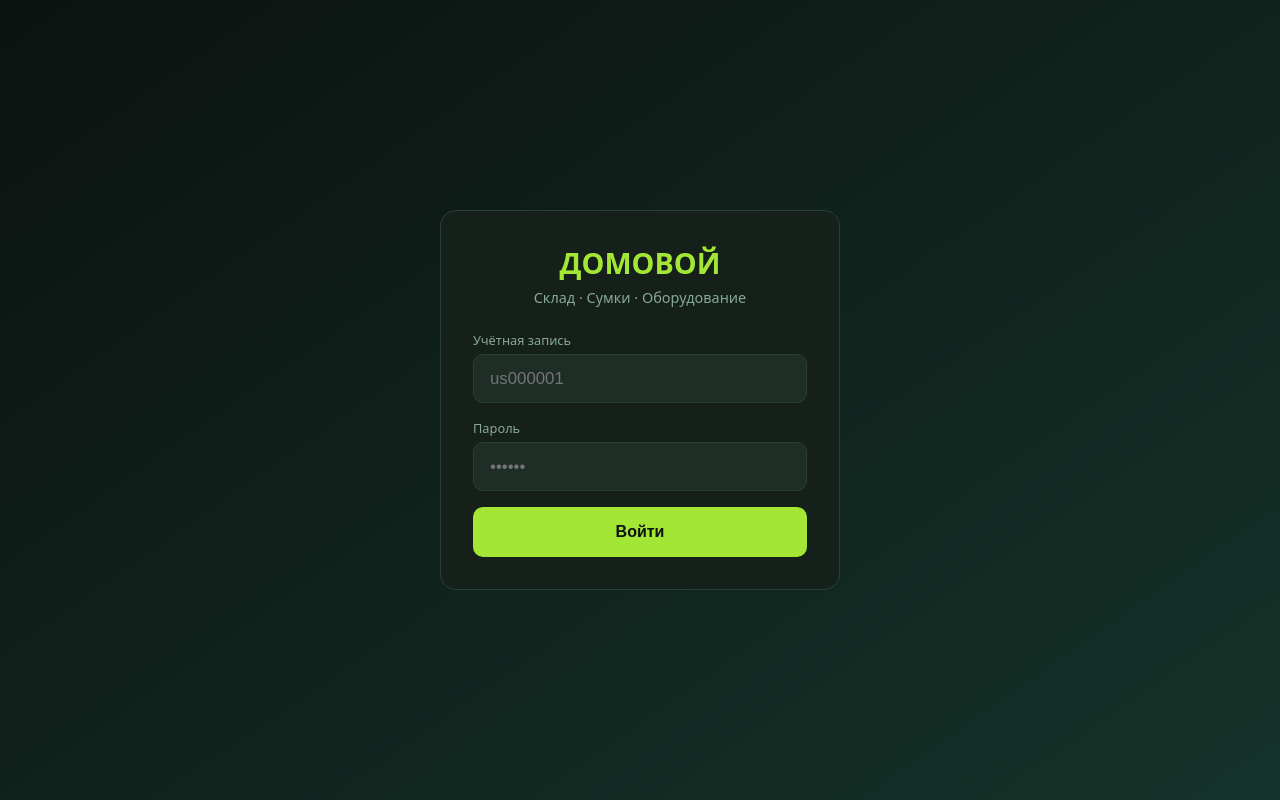
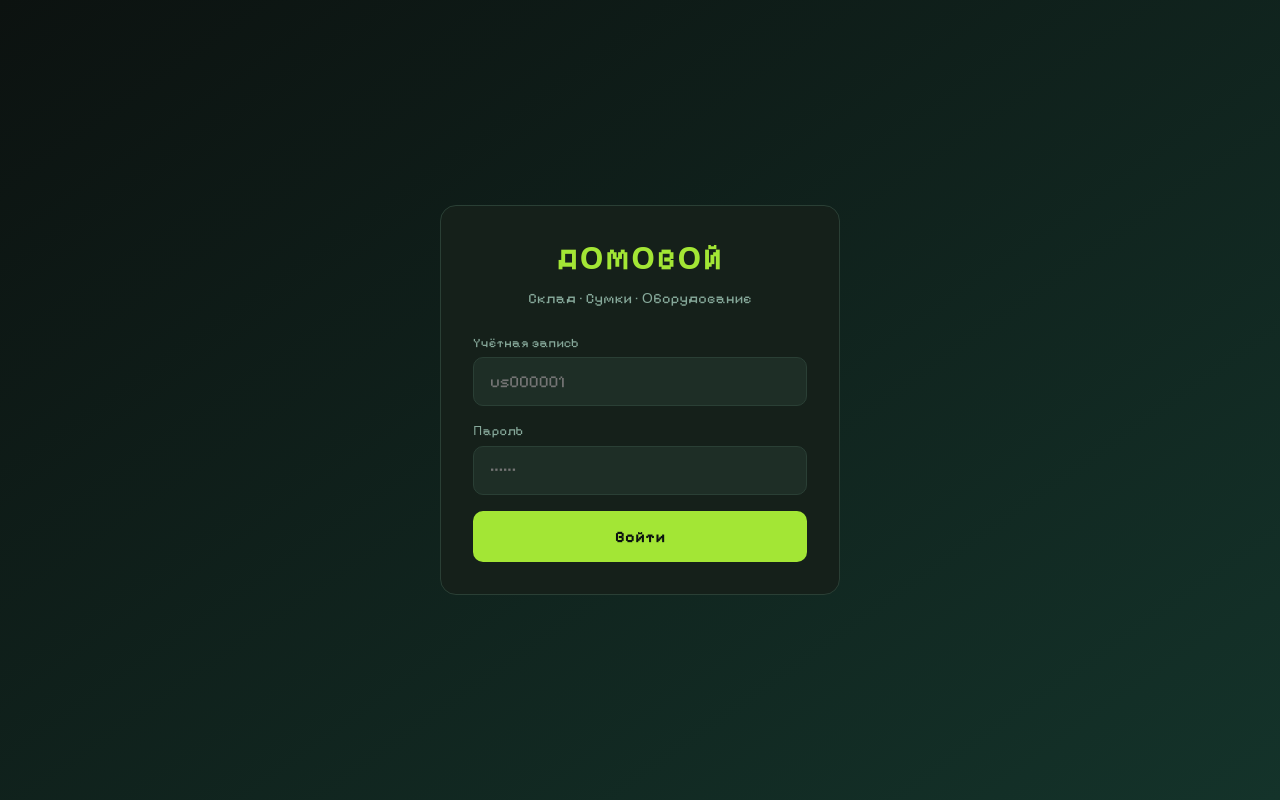
Before and after one commit to f6n7ggvrjn-ui/domovoy, a plain HTML site: page index.html in a window 1280 px wide. Drawn offline with Linux system fonts and the light colour scheme.

Commit message:
Add files via upload

```diff
--- a/index.html
+++ b/index.html
@@ -6,6 +6,9 @@
   <meta name="apple-mobile-web-app-capable" content="yes" />
   <meta name="theme-color" content="#0c1210" />
   <title>Домовой</title>
+  <link rel="preconnect" href="https://fonts.googleapis.com" />
+  <link rel="preconnect" href="https://fonts.gstatic.com" crossorigin />
+  <link href="https://fonts.googleapis.com/css2?family=Pixelify+Sans:wght@400;500;600;700&display=swap" rel="stylesheet" />
   <link rel="stylesheet" href="styles.css" />
 </head>
 <body>
@@ -39,6 +42,6 @@
   </div>
 
   <div id="toast" class="toast hidden"></div>
-  <script src="app.js?v=20261021d"></script>
+  <script src="app.js?v=20261021e"></script>
 </body>
 </html>
--- a/styles.css
+++ b/styles.css
@@ -14,11 +14,13 @@
 }
 * { box-sizing: border-box; margin: 0; padding: 0; }
 body {
-  font-family: system-ui, -apple-system, sans-serif;
+  font-family: "Pixelify Sans", "Press Start 2P", system-ui, sans-serif;
   background: var(--bg);
   color: var(--text);
   min-height: 100vh;
   -webkit-tap-highlight-color: transparent;
+  letter-spacing: 0.02em;
+  line-height: 1.45;
 }
 .screen { display: none; min-height: 100vh; }
 .screen.active { display: block; }
@@ -31,18 +33,21 @@ body {
   background: var(--bg-card); padding: 2rem; border-radius: 16px;
   width: 100%; max-width: 400px; border: 1px solid var(--border);
 }
-.brand-title { font-size: 1.8rem; font-weight: 800; color: var(--primary); text-align: center; }
+.brand-title { font-size: 1.9rem; font-weight: 700; color: var(--primary); text-align: center; letter-spacing: 0.06em; }
 .brand-tagline { text-align: center; color: var(--muted); margin: 0.4rem 0 1.5rem; font-size: 0.9rem; }
 label { display: block; font-size: 0.8rem; color: var(--muted); margin-bottom: 0.3rem; }
 input, select {
   width: 100%; padding: 0.85rem 1rem; margin-bottom: 1rem;
   border: 1px solid var(--border); border-radius: 10px;
   background: var(--bg-input); color: var(--text); font-size: 1.05rem;
+  font-family: inherit;
 }
 .btn {
   display: inline-flex; align-items: center; justify-content: center;
   padding: 0.75rem 1.2rem; border: none; border-radius: 10px;
   font-weight: 700; font-size: 1rem; cursor: pointer;
+  font-family: inherit;
+  letter-spacing: 0.03em;
 }
 .btn-primary { background: var(--primary); color: #0c1210; }
 .btn-accent { background: var(--accent); color: #0c1210; }
@@ -70,6 +75,7 @@ input, select {
 .nav button {
   flex-shrink: 0; padding: 0.55rem 0.9rem; border: none; border-radius: 8px;
   background: transparent; color: var(--muted); font-weight: 600; font-size: 0.85rem;
+  font-family: inherit;
 }
 .nav button.active { background: var(--primary); color: #0c1210; }
 .content { padding: 1rem; max-width: 900px; margin: 0 auto; }
```
